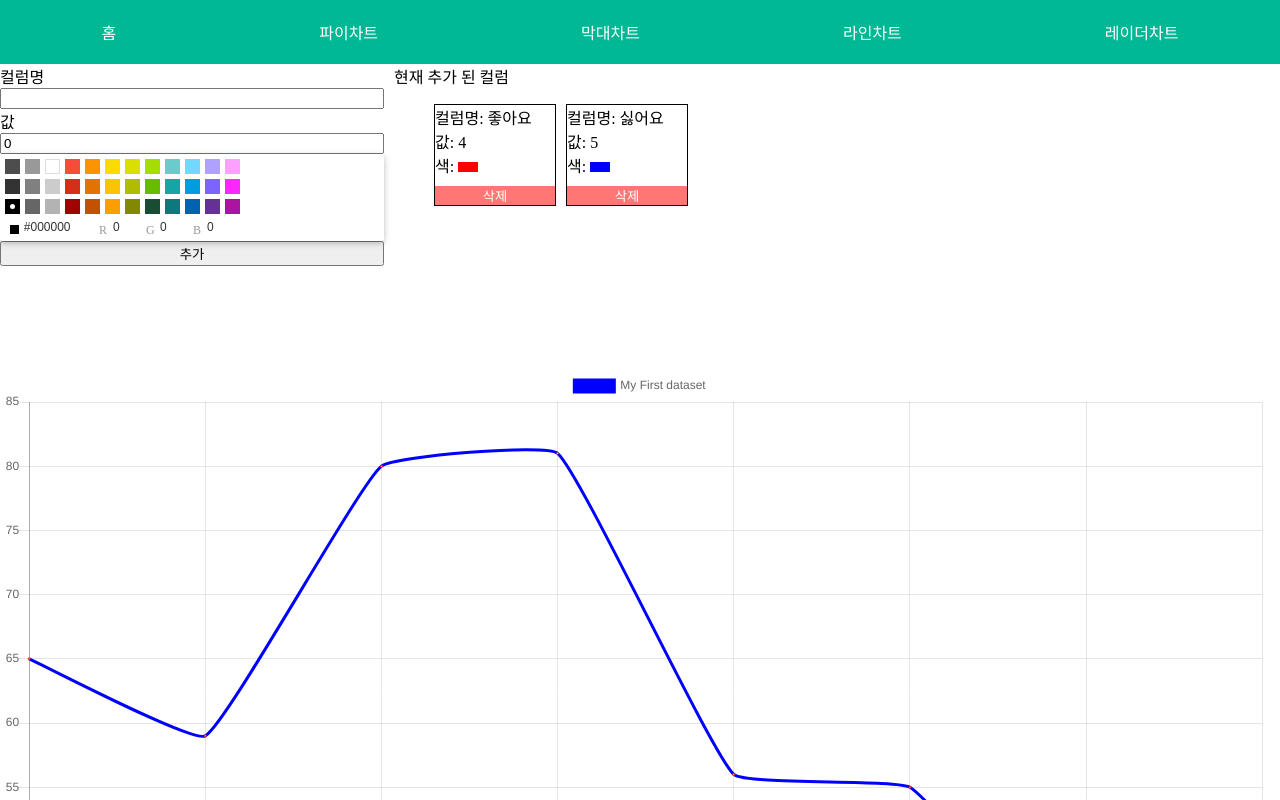
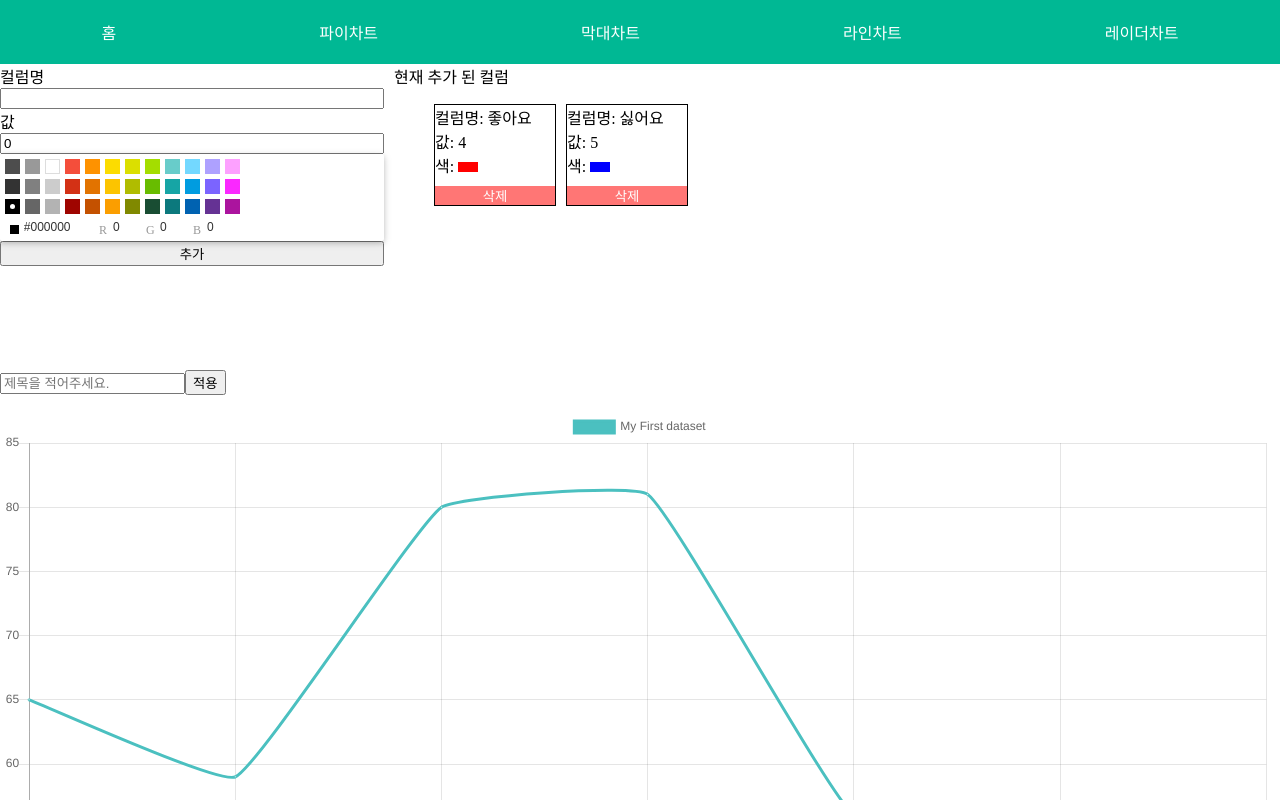
Before and after one commit to geonwoomun/ts-chart-project, a React app: page /Line in a window 1280 px wide. Shown: the top 800 px of the page. Built offline with nearby package versions, Linux system fonts and the light colour scheme.

Commit message:
제목 추가

```diff
--- a/src/App.tsx
+++ b/src/App.tsx
@@ -10,6 +10,7 @@ import ColumnForm from './components/ColumnForm';
 import ColumnList from './components/ColumnList';
 import RadarChart from './components/chart/RadarChart';
 import LineChart from './components/chart/LineChart';
+import Title from './components/Title';
 
 const GlobalStyle = createGlobalStyle`
   body {
@@ -32,6 +33,7 @@ function App() {
         <ColumnForm />
         <ColumnList />
       </ColumnSection>
+      <Title/>
       <main>
         <Switch>
           <Route exact path='/' render={() => <div>홈</div>} />
--- /dev/null
+++ b/src/components/Title.tsx
@@ -0,0 +1,14 @@
+import * as React from 'react';
+import { useTitle } from '../hooks/useTitle';
+
+const Title = () => {
+    const { title, titleChange, titleSubmit } = useTitle();
+    return (
+        <form onSubmit={titleSubmit}>
+         <input value={title} onChange={titleChange} placeholder="제목을 적어주세요."/>
+         <button type="submit">적용</button>
+        </form>
+    );
+};
+
+export default Title;
--- a/src/components/chart/BarChart.tsx
+++ b/src/components/chart/BarChart.tsx
@@ -19,7 +19,7 @@ import { useChartsState } from '../../contexts/ChartContext';
 // };
 
 const BarChart = () => {
-  const {chartsState} = useChartsState();
+  const { chartsState, title } = useChartsState();
   const { ref, data, imageUrl, clickDownload } = useChartData(chartsState);
 
   return (
@@ -33,7 +33,7 @@ const BarChart = () => {
               maintainAspectRatio: false,
               title: {
                 display: true,
-                text: 'Custom Chart Title'
+                text: title
               },
               scales:{
                   xAxes : [{
--- a/src/components/chart/LineChart.tsx
+++ b/src/components/chart/LineChart.tsx
@@ -4,19 +4,15 @@ import { useChartsState } from '../../contexts/ChartContext';
 import { useChartData } from '../../hooks/useChartData';
 
 const data = {
-    labels: ['January', 'February', 'March', 'April', 'May', 'June','july','agust'],
+  labels: ['January', 'February', 'March', 'April', 'May', 'June', 'July'],
   datasets: [
     {
       label: 'My First dataset',
       fill: false,
       lineTension: 0.1,
-        backgroundColor: 'red',
-        borderColor: 'blue',
-        borderCapStyle: 'butt',
-        borderDash: [],
-        borderDashOffset: 0.0,
-        borderJoinStyle: 'miter',
-        pointBorderColor: 'red',
+      backgroundColor: 'rgba(75,192,192,0.4)',
+      borderColor: 'rgba(75,192,192,1)',
+      pointBorderColor: 'rgba(75,192,192,1)',
       pointBackgroundColor: '#fff',
       pointBorderWidth: 1,
       pointHoverRadius: 5,
--- a/src/components/chart/PieChart.tsx
+++ b/src/components/chart/PieChart.tsx
@@ -13,7 +13,7 @@ const CanvasStyle = styled.div`
     }
 `;
 const PieChart = () => {
-    const {chartsState} = useChartsState();
+    const { chartsState, title } = useChartsState();
     const { ref, data, imageUrl, clickDownload } = useChartData(chartsState);
 
     return (
@@ -28,7 +28,7 @@ const PieChart = () => {
                          maintainAspectRatio: true,
                          title : {
                             display: true,
-                            text: 'Custom Chart Title'
+                            text: title
                          },
                          legend: {
                              labels: {
--- a/src/hooks/useColumn.tsx
+++ b/src/hooks/useColumn.tsx
@@ -7,7 +7,7 @@ export function useColumn() {
 
     const [column, setColumn] = useState({
         columnName: '',
-        color: '',
+        color: '#000000',
         value : 0
     });
 
--- /dev/null
+++ b/src/hooks/useTitle.tsx
@@ -0,0 +1,28 @@
+import * as React from 'react';
+import {useState, useCallback} from 'react';
+import { useChartsDispatch } from '../contexts/ChartContext';
+
+export function useTitle() {
+    const dispatch = useChartsDispatch();
+    const [title, setTitle] = useState('');
+
+    const titleChange = useCallback((e:React.ChangeEvent<HTMLInputElement>) => {
+        setTitle(e.target.value);
+    }, []);
+
+    const titleSubmit = useCallback((e) => {
+        e.preventDefault();
+        dispatch({
+            type:"TITLE/UPDATE",
+            payload: {
+                title
+            }
+        });
+    }, [title]);
+
+    return {
+        title,
+        titleChange,
+        titleSubmit
+    }
+}
```
Lines whose indentation alone changed are shown as unchanged.
